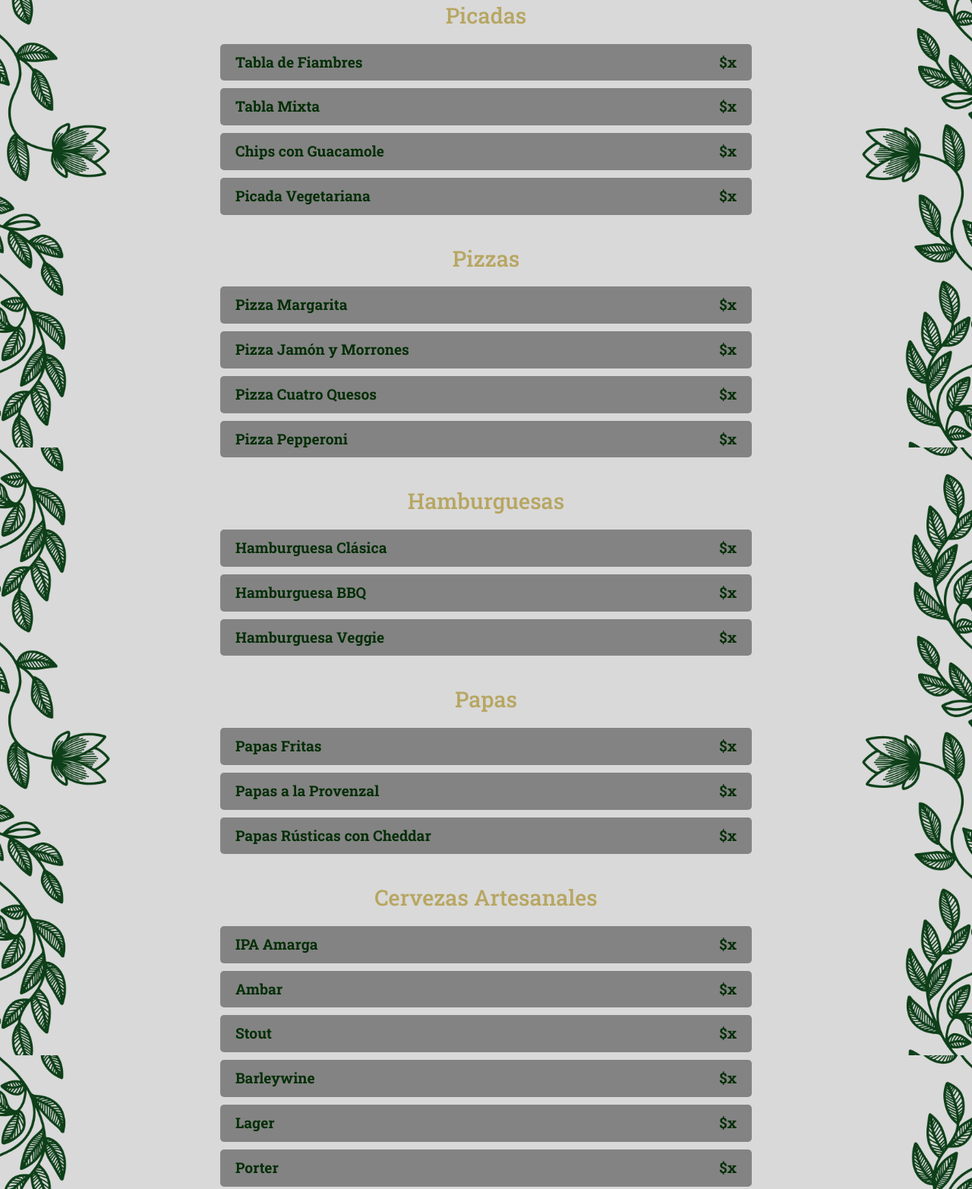
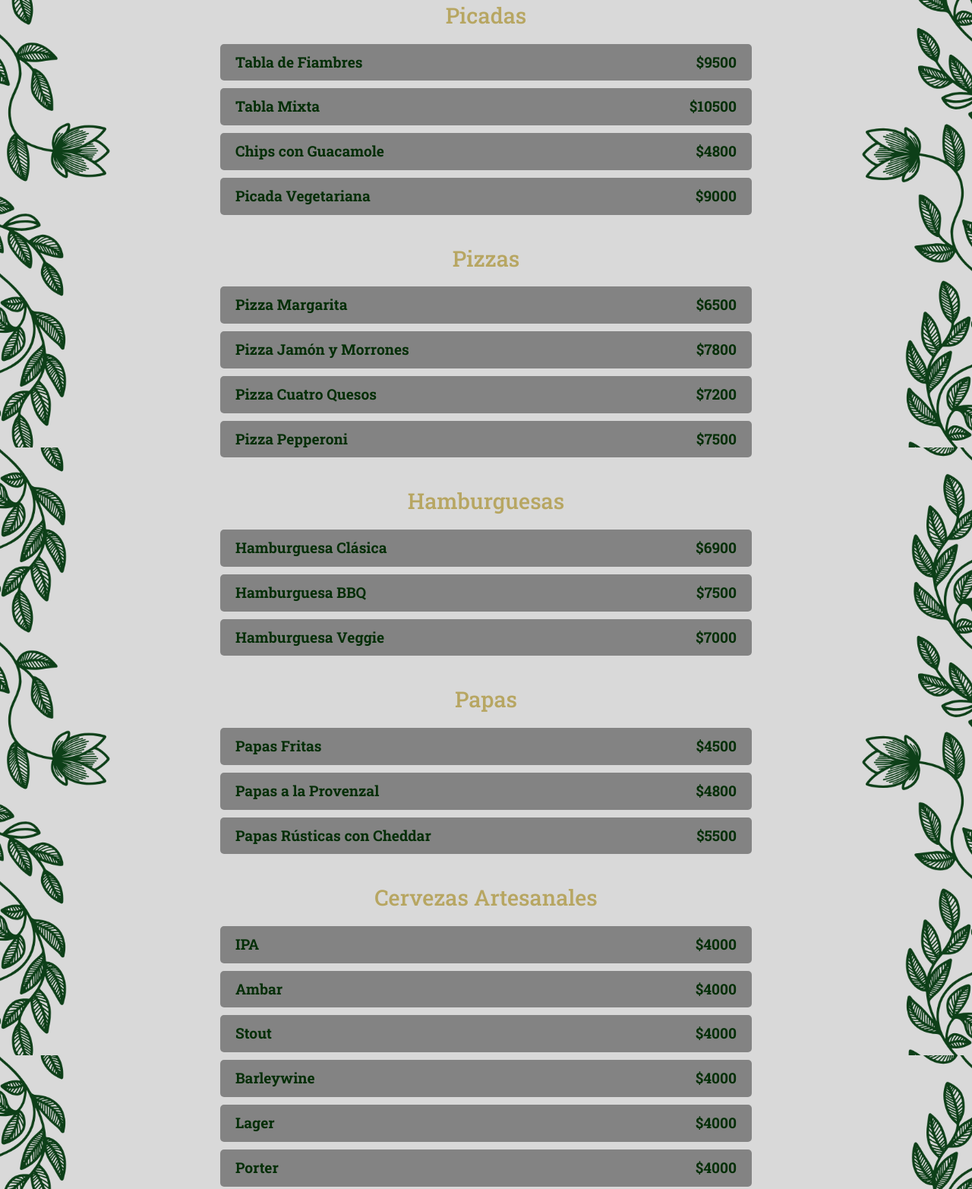
Before and after one commit to silvio-acevedo/entrega-dos, a website: page page/menu.html in a window 1280 px wide. Shown: the part 211-1776 px from the top of the page at 76% size. Drawn offline with nearby package versions, Linux system fonts and the light colour scheme.

Commit message:
terminado

```diff
--- a/page/menu.html
+++ b/page/menu.html
@@ -59,50 +59,50 @@
         <div class="category">
             <h3>Picadas</h3>
             <ul>
-                <li><span>Tabla de Fiambres</span><span>$x</span></li>
-                <li><span>Tabla Mixta</span><span>$x</span></li>
-                <li><span>Chips con Guacamole</span><span>$x</span></li>
-                <li><span>Picada Vegetariana</span><span>$x</span></li>
+                <li><span>Tabla de Fiambres</span><span>$9500</span></li>
+                <li><span>Tabla Mixta</span><span>$10500</span></li>
+                <li><span>Chips con Guacamole</span><span>$4800</span></li>
+                <li><span>Picada Vegetariana</span><span>$9000</span></li>
             </ul>
         </div>
 
         <div class="category">
             <h3>Pizzas</h3>
             <ul>
-                <li><span>Pizza Margarita</span><span>$x</span></li>
-                <li><span>Pizza Jamón y Morrones</span><span>$x</span></li>
-                <li><span>Pizza Cuatro Quesos</span><span>$x</span></li>
-                <li><span>Pizza Pepperoni</span><span>$x</span></li>
+                <li><span>Pizza Margarita</span><span>$6500</span></li>
+                <li><span>Pizza Jamón y Morrones</span><span>$7800</span></li>
+                <li><span>Pizza Cuatro Quesos</span><span>$7200</span></li>
+                <li><span>Pizza Pepperoni</span><span>$7500</span></li>
             </ul>
         </div>
 
         <div class="category">
             <h3>Hamburguesas</h3>
             <ul>
-                <li><span>Hamburguesa Clásica</span><span>$x</span></li>
-                <li><span>Hamburguesa BBQ</span><span>$x</span></li>
-                <li><span>Hamburguesa Veggie</span><span>$x</span></li>
+                <li><span>Hamburguesa Clásica</span><span>$6900</span></li>
+                <li><span>Hamburguesa BBQ</span><span>$7500</span></li>
+                <li><span>Hamburguesa Veggie</span><span>$7000</span></li>
             </ul>
         </div>
 
         <div class="category">
             <h3>Papas</h3>
             <ul>
-                <li><span>Papas Fritas</span><span>$x</span></li>
-                <li><span>Papas a la Provenzal</span><span>$x</span></li>
-                <li><span>Papas Rústicas con Cheddar</span><span>$x</span></li>
+                <li><span>Papas Fritas</span><span>$4500</span></li>
+                <li><span>Papas a la Provenzal</span><span>$4800</span></li>
+                <li><span>Papas Rústicas con Cheddar</span><span>$5500</span></li>
             </ul>
         </div>
 
         <div class="category">
             <h3>Cervezas Artesanales</h3>
             <ul>
-                <li><span>IPA Amarga</span><span>$x</span></li>
-                <li><span>Ambar</span><span>$x</span></li>
-                <li><span>Stout</span><span>$x</span></li>
-                <li><span>Barleywine</span><span>$x</span></li>
-                <li><span>Lager</span><span>$x</span></li>
-                <li><span>Porter</span><span>$x</span></li>
+                <li><span>IPA</span><span>$4000</span></li>
+                <li><span>Ambar</span><span>$4000</span></li>
+                <li><span>Stout</span><span>$4000</span></li>
+                <li><span>Barleywine</span><span>$4000</span></li>
+                <li><span>Lager</span><span>$4000</span></li>
+                <li><span>Porter</span><span>$4000</span></li>
             </ul>
         </div>
     </section>
```
